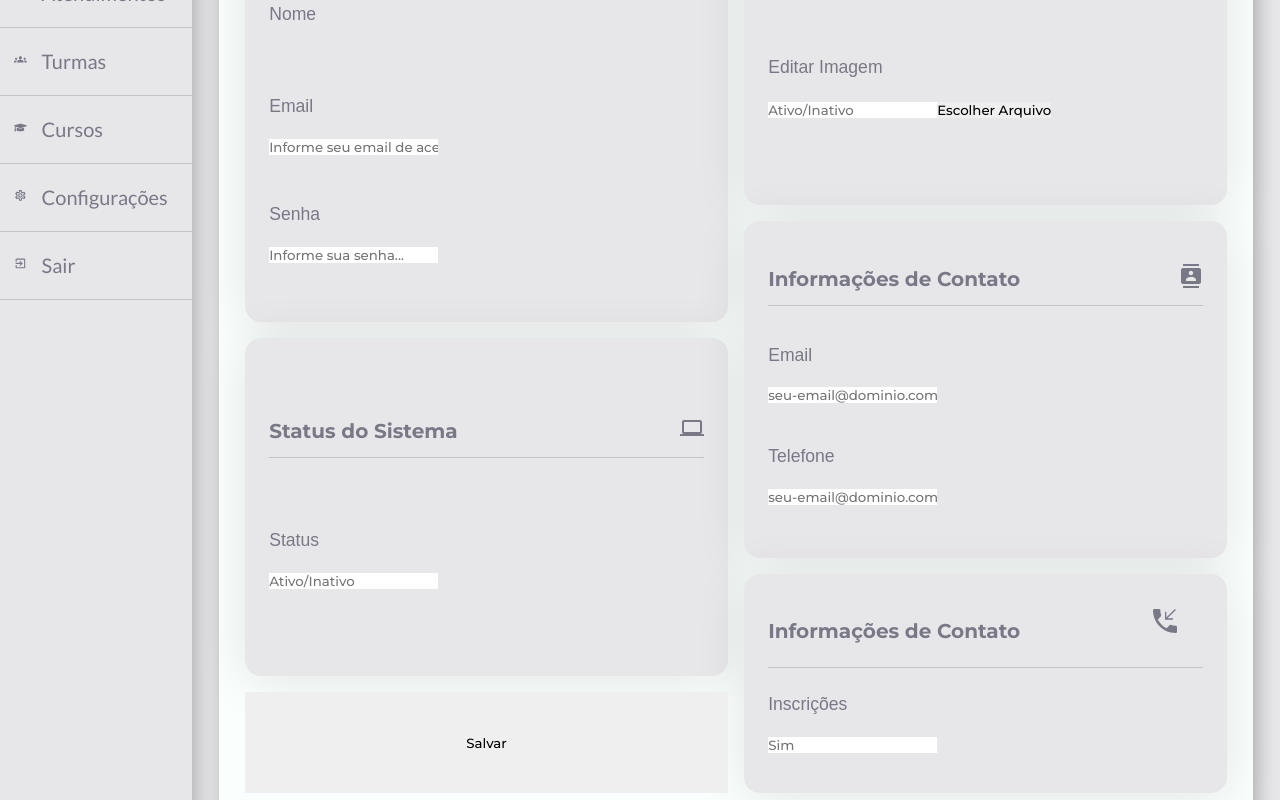
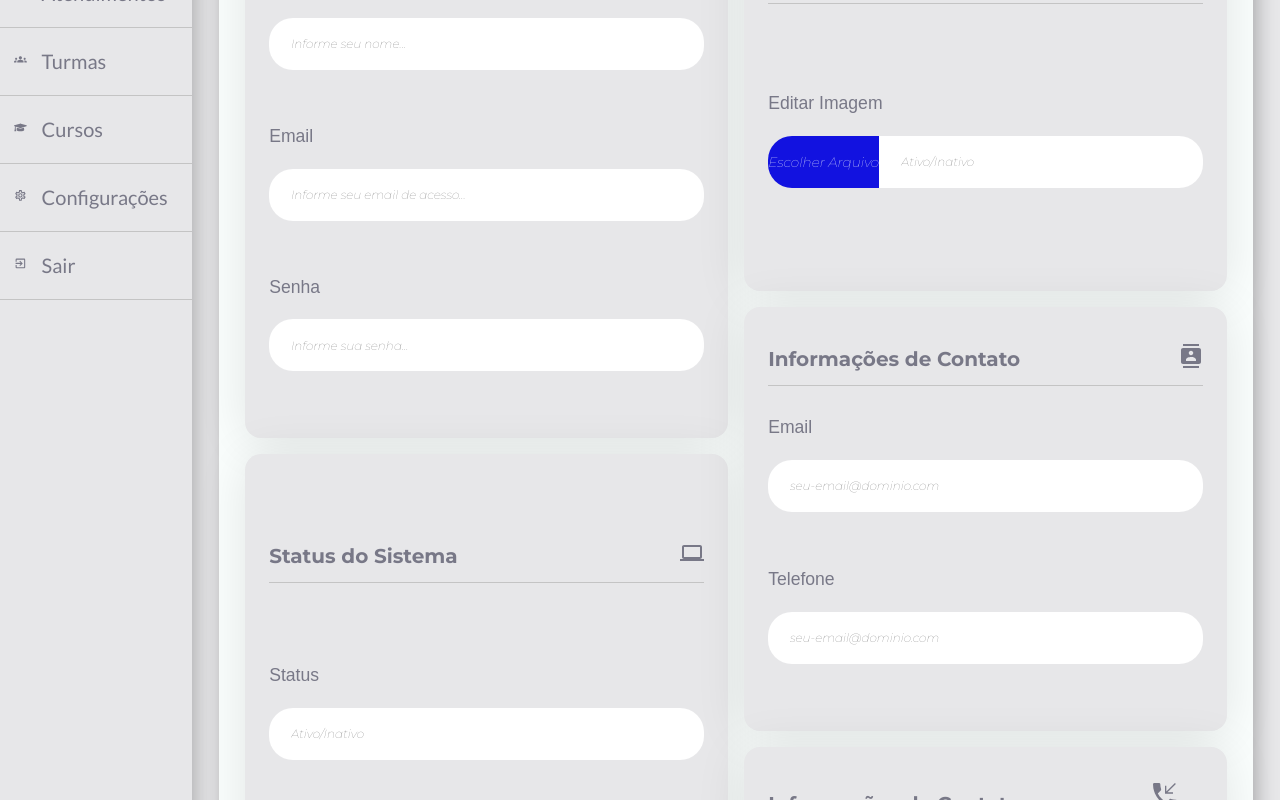
Before and after one commit to thiago-mfernandes/CepCop-React, a React (Create React App) app in the folder cepcop-react/: page /configuracoes in a window 1280 px wide. Shown: the part 480-1280 px from the top of the page. Built offline with nearby package versions, Linux system fonts and the light colour scheme.

Commit message:
botao escolher arquivo

```diff
--- /dev/null
+++ b/cepcop-react/src/components/UI/Cards/Configuracoes/FormConfiguracoes/BotaoEscolherArquivo.tsx
@@ -0,0 +1,9 @@
+import { StyledButtonEscolherArquivos } from "./styled";
+
+function BotaoEscolherArquivo() {
+    return (
+        <StyledButtonEscolherArquivos>Escolher Arquivo</StyledButtonEscolherArquivos>
+    )
+}
+
+export default BotaoEscolherArquivo
--- /dev/null
+++ b/cepcop-react/src/components/UI/Cards/Configuracoes/FormConfiguracoes/BoxButton.tsx
@@ -0,0 +1,10 @@
+import React from "react";
+import { StyledBoxButton } from "./styled";
+
+function ButtonBox(props: {children: React.ReactNode}) {
+    return (
+        <StyledBoxButton>{props.children}</StyledBoxButton>
+    )
+}
+
+export default ButtonBox
--- a/cepcop-react/src/components/UI/Cards/Configuracoes/FormConfiguracoes/index.tsx
+++ b/cepcop-react/src/components/UI/Cards/Configuracoes/FormConfiguracoes/index.tsx
@@ -10,6 +10,10 @@ import IconPhone from "./IconPhone"
 import Box from "./Box"
 import Label from "src/components/UI/Label/Label"
 import InputForm from "src/components/UI/Input/InputForm"
+import ButtonBox from "./BoxButton"
+import BotaoEscolherArquivo from "./BotaoEscolherArquivo"
+import { BotaoSalvarConfiguracoes } from "src/components/UI/Botao/BotaoSalvarConfiguracoes"
+import InputEscolherArquivo from "src/components/UI/Input/InputEscolherArquivo"
 
 function FormConfiguracoes() {
     return (
@@ -19,83 +23,106 @@ function FormConfiguracoes() {
                     <Titulo descricao="Dados de Acesso" />
                     <IconFolder />
                 </Header>
-
                 <Box>
                     <Label htmlFor="nome">Nome</Label>
-
+                    <InputForm
+                        type={"text"}
+                        placeholder={"Informe seu nome..."}
+                        name={"nome"}
+                        ariaDescribedby={""}
+                    />
                 </Box>
-
                 <Box>
                     <Label htmlFor="email">Email</Label>
-                    <input className="input input--form" type="text" placeholder="Informe seu email de acesso..." name="email"/>
+                    <InputForm
+                        type={"text"}
+                        placeholder={"Informe seu email de acesso..."}
+                        name={"email"}
+                        ariaDescribedby={""}
+                    />
                 </Box>
-
                 <Box>
                     <Label htmlFor="senha">Senha</Label>
-                    <input className="input input--form" type="text" placeholder="Informe sua senha..." name="senha"/>
+                    <InputForm
+                        type={"text"}
+                        placeholder={"Informe sua senha..."}
+                        name={"senha"}
+                        ariaDescribedby={""}
+                    />
                 </Box>
             </Card>
-
             <Card>
                 <Header>
                     <Titulo descricao="Status do Sistema" />
                     <IconComputer />
                 </Header>
-
                 <Box>
                     <Label htmlFor="status">Status</Label>
-                    <input className="input input--form" type="text" placeholder="Ativo/Inativo" name="nome"/>
+                    <InputForm
+                        type={"text"}
+                        placeholder={"Ativo/Inativo"}
+                        name={"nome"}
+                        ariaDescribedby={""}
+                    />
                 </Box>
             </Card>
-
             <Card>
                 <Header>
                     <Titulo descricao="Imagem do Perfil" />
                     <IconImage />
                 </Header>
-
                 <Box>
                     <Label htmlFor="nome">Editar Imagem</Label>
-                    <div className="config-page-card__input-button-box">
-
-                        <input className="input input--escolherArquivo" type="text" placeholder="Ativo/Inativo" name="nome"/>
-                        <button className="config-page-card__input-button-box___button">Escolher Arquivo</button>
-
-                    </div>
+                    <ButtonBox>
+                        <InputEscolherArquivo
+                            type={"text"}
+                            placeholder={"Ativo/Inativo"}
+                            name={"nome"}
+                            ariaDescribedby={""} />
+                        <BotaoEscolherArquivo />
+                    </ButtonBox>
                 </Box>
             </Card>
-
             <Card>
                 <Header>
                     <Titulo descricao="Informações de Contato" />
                     <IconContact />
                 </Header>
-
-
                 <Box>
                     <Label htmlFor="email">Email</Label>
-                    <input className="input input--form" type="text" placeholder="seu-email@dominio.com" name="email"/>
+                    <InputForm
+                        type={"text"}
+                        placeholder={"seu-email@dominio.com"}
+                        name={"email"}
+                        ariaDescribedby={""}
+                    />
                 </Box>
-
                 <Box>
                     <Label htmlFor="telefone">Telefone</Label>
-                    <input className="input input--form" type="text" placeholder="seu-email@dominio.com" name="telefone"/>
+                    <InputForm
+                        type={"text"}
+                        placeholder={"seu-email@dominio.com"}
+                        name={"telefone"}
+                        ariaDescribedby={""}
+                    />
                 </Box>
             </Card>
-
             <Card>
                 <Header>
                     <Titulo descricao="Informações de Contato" />
                     <IconPhone />
                 </Header>
-
                 <Box>
                     <Label htmlFor="inscricoes">Inscrições</Label>
-                    <input className="input input--form" type="text" placeholder="Sim" name="inscricoes"/>
+                    <InputForm
+                        type={"text"}
+                        placeholder={"Sim"}
+                        name={"inscricoes"}
+                        ariaDescribedby={""}
+                    />
                 </Box>
             </Card>
-            <button className="btn botao-salvar config">Salvar</button>
-
+            <BotaoSalvarConfiguracoes>Salvar</BotaoSalvarConfiguracoes>
         </CardConfiguracoes>
     )
 }
--- a/cepcop-react/src/components/UI/Cards/Configuracoes/FormConfiguracoes/styled.ts
+++ b/cepcop-react/src/components/UI/Cards/Configuracoes/FormConfiguracoes/styled.ts
@@ -1,4 +1,10 @@
-import { cinzaClaro, cinzaEscuro, cinzaMedio } from "src/components/UI/variaveis";
+import {
+    azulMedioBrilhante,
+    brancoBg,
+    cinzaClaro,
+    cinzaEscuro,
+    cinzaMedio,
+} from "src/components/UI/variaveis";
 import styled from "styled-components";
 
 export const StyledConfigPage = styled.section`
@@ -91,3 +97,30 @@ export const StyledBox = styled.div`
     margin: 1% 0;
     width: 100%;
 `;
+
+export const StyledBoxButton = styled.div`
+    display: flex;
+    flex-direction: row-reverse;
+    width: 100%;
+`;
+
+export const StyledButtonEscolherArquivos = styled.button`
+    height: 6.5vh;
+    width: 35%;
+    color: ${brancoBg};
+    font-size: 0.85rem;
+    font-style: italic;
+    font-weight: lighter;
+    border: none;
+    border-radius: 24px 0 0 24px;
+    background-color: ${azulMedioBrilhante};
+    &:hover {
+        cursor: pointer;
+        box-shadow: 4px 0px 10px 3px rgba(18, 18, 224, 0.5);
+    }
+    //-------------------------------------------------->
+    @media screen and (max-width: 768px) {
+        height: 5vh;
+        width: 35%;
+    }
+`;
```
